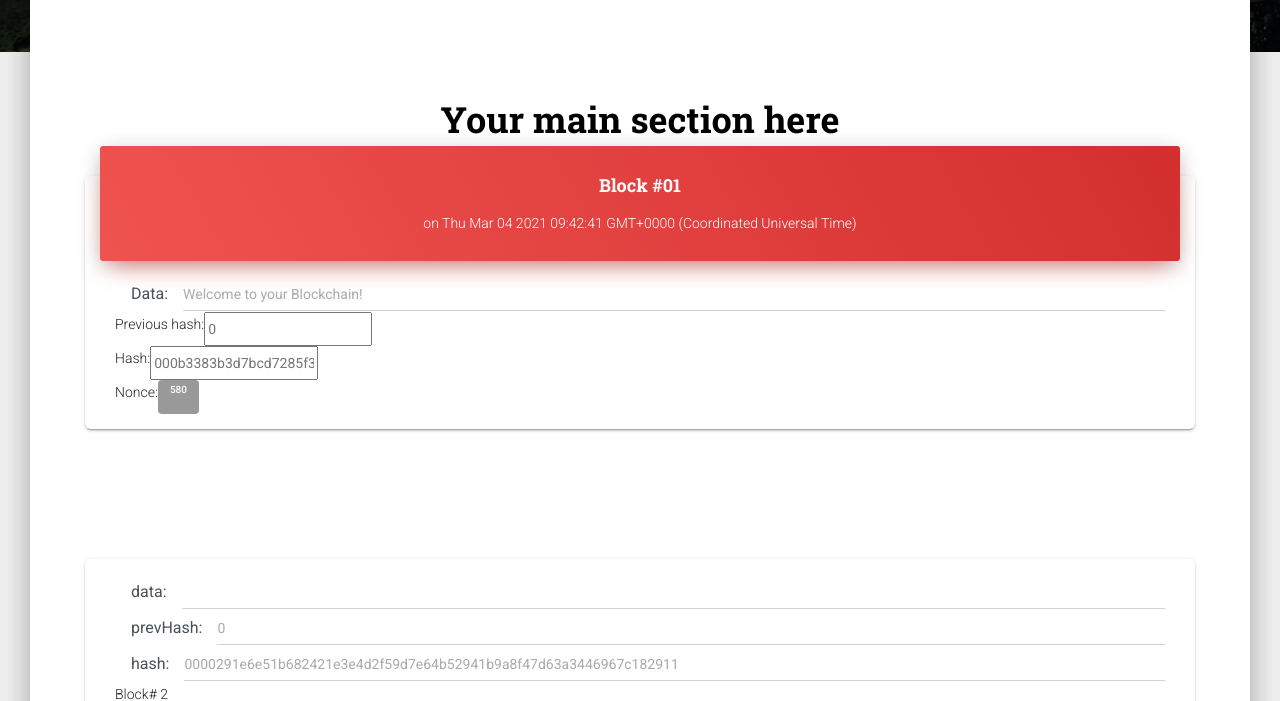
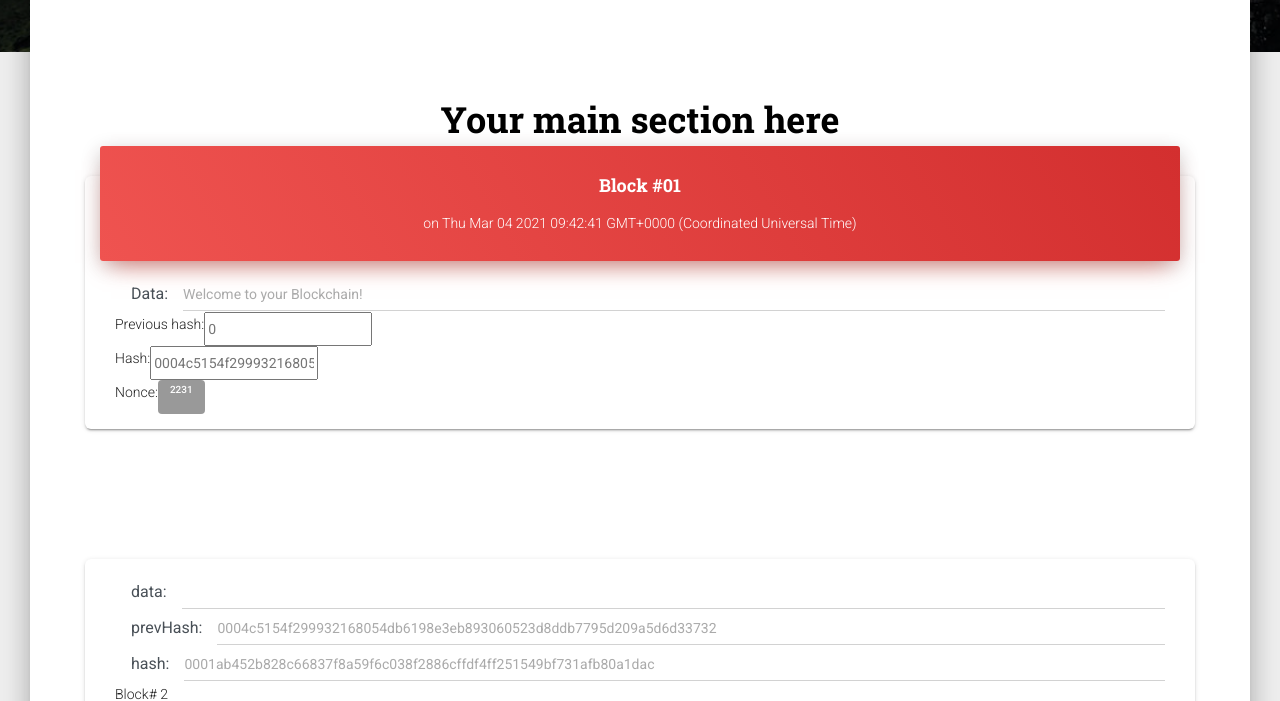
Before and after one commit to stevopritchard/Challenge-1-Blockchain, a website: page index.html in a window 1280 px wide. Both pictures are taken after a click on the button "NEW BLOCK". Shown: the part 748-1449 px from the top of the page. Drawn offline with Linux system fonts and the light colour scheme; some packages are replaced by stand-ins of ours.

Commit message:
Hash mutation callback onkeyup
Hash mutation now occurs for when block's data is changed. All successive blocks' hashes are appropriately updated.

```diff
--- a/Blockchain.js
+++ b/Blockchain.js
@@ -1,6 +1,3 @@
-// const Block = require('./Block')
-// const crypto = require('crypto')
-
 class Blockchain {
     constructor() {
         this.chain = [
@@ -24,8 +21,8 @@ class Blockchain {
 
     validHash(block){
         //this will update the hash of the current block if any of the block's values are changed
-        let {data, prevHash, hash, index, timestamp, nonce} = block
-        while (hash.substr(0,this.difficulty) !== "000") //this needs to be a variable length string
+        let {data, prevHash, hash, index, timestamp, nonce} = block;
+        while (hash.substr(0, this.difficulty) !== "000") //this needs to be a variable length string
         {
             hash = this.newHash(data, prevHash, index, timestamp, nonce)
             nonce++
@@ -35,19 +32,25 @@ class Blockchain {
         return block
     }
 
-    refreshHash() {
-        this.chain.forEach(block => {
-            let {data, prevHash, hash, index, timestamp, nonce} = block
-            while (hash.substr(0, this.difficulty) !== "000")
-            {
-                hash = sha256((data+prevHash+index+timestamp+nonce).toString())
-                nonce++
-                block.hash = hash
-                block.nonce = nonce
+    correctHash(chain) {
+        chain.forEach(this.validHash.bind(this));
+        return chain
+    }
+
+    refreshHash(index, newData) {
+        let excisedChain = this.chain.slice(index, this.chain.length)
+        let badHash
+        excisedChain.forEach((block, i) => {
+            let {prevHash, index, timestamp, nonce} = block
+            badHash = this.newHash(newData, prevHash, index, timestamp, nonce)
+            block.hash = badHash
+            if (excisedChain[i+1] !== undefined) {
+                excisedChain[i+1].prevHash = badHash
             }
-            return block
         });
-        return this.chain
+
+        console.log(excisedChain)
+        return excisedChain
     }
 
     get getChain() {
@@ -55,11 +58,11 @@ class Blockchain {
     }
 
     get nextBlock() { //consider making this a static function
-        this.refreshHash()
+        // this.correctHash(this.chain)
         let lastBlock = this.chain[this.chain.length-1];
         let newBlock = new Block (
                             "",
-                            lastBlock.prevHash,
+                            lastBlock.hash,
                             "",
                             this.chain[this.chain.length-1].index+1,
                             Block.newTimestamp(),
--- a/index.html
+++ b/index.html
@@ -18,18 +18,18 @@
     <script>
       let newBlockchain = new Blockchain()
       window.onload = function() {
-        newBlockchain.refreshHash()
-
+        newBlockchain.correctHash(newBlockchain.chain)
         document.getElementsByClassName("blockIndex")[0].innerHTML = "Block #"+newBlockchain.chain[0].index+1
         document.getElementsByClassName("blockdata")[0].placeholder = newBlockchain.chain[0].data
-        document.getElementsByClassName("prevHash")[0].placeholder = newBlockchain.chain[0].prevHash
-        document.getElementsByClassName("blockHash")[0].placeholder = newBlockchain.chain[0].hash
+        document.getElementsByClassName("blockprevHash")[0].placeholder = newBlockchain.chain[0].prevHash
+        document.getElementsByClassName("blockhash")[0].placeholder = newBlockchain.chain[0].hash
         document.getElementsByClassName("blockDate")[0].innerHTML = "on "+newBlockchain.chain[0].timestamp
         document.getElementsByClassName("nonce")[0].innerHTML = newBlockchain.chain[0].nonce
+
+        getClicked()
       }
 
       function addBlock(){
-        console.log(newBlockchain.chain)
         let currentBlock = newBlockchain.nextBlock[newBlockchain.chain.length-1]
 
         var container = document.getElementsByClassName("blockChainContainer")[0];
@@ -61,7 +61,7 @@
           inputGroup.appendChild(inputForm);
         }, currentBlock);
 
-        document.getElementsByClassName("blockdata")[newBlockchain.chain.length-1].placeholder = document.getElementById("newBlockData").value
+        document.getElementsByClassName("blockdata")[newBlockchain.chain.length-1].placeholder = document.getElementById("newData").value
 
         var blockInfo = document.createElement("div")
         blockInfo.className = "blockName"
@@ -70,12 +70,52 @@
         cardBody.appendChild(blockInfo)
         var timeStamp = document.createElement("p")
         timeStamp.className = "timestamp"
-        timeStamp.innerHTML = `create on: ${currentBlock.timestamp}`
+        timeStamp.innerHTML = `created: ${currentBlock.timestamp}`
         blockInfo.appendChild(timeStamp)
         var nonce = document.createElement("span")
         nonce.className = "badge badge-default nonce"
         cardBody.appendChild(nonce)
         nonce.innerHTML = currentBlock.nonce
+
+        // let hashForms = [...document.getElementsByClassName("blockhash")]
+        // console.log(hashForms[0].placeholder)
+        // hashForms.forEach(function(form, i) {
+        //   form.value = form.placeholder
+        //   console.log(form.value, form.placeholder)
+        // })
+        getClicked()
+      }
+
+      function getClicked() {
+        var inputs = [...document.getElementsByClassName("blockdata")];
+        var hashes = [...document.getElementsByClassName("blockhash")];
+        var prevHashes = [...document.getElementsByClassName("blockprevHash")];
+        for (var i = 0; i < inputs.length; i ++) {
+          (function(index){
+            console.log("1: "+index)
+            inputs[i].onkeyup = function(){
+              refreshedChain = newBlockchain.refreshHash(index, this.value)
+              console.log(refreshedChain)
+              console.log(index)
+              // hashes.forEach((hash, index) => {
+              //   console.log("2 :"+index+" "+i)
+              //   hash.value = refreshedChain[index].hash
+              // })
+              for (j = index; j < inputs.length; j++) {
+                console.log("2: index "+index+", j "+j+", i "+i)
+                hashes[j].value = refreshedChain[j-index].hash
+                prevHashes[j].value = refreshedChain[j-index].prevHash
+              }
+              // prevHashes.forEach((prevHash, index) => {
+              //   prevHash.value = refreshedChain[index].prevHash
+              // })
+            }
+          })(i)
+        }
+      }
+
+      function correctHash(index) {
+        newBlockchain.correctHash(index);
       }
     </script>
 	</head>
@@ -133,14 +173,14 @@
                 <div class="input-group-prepend">
                   <span class="input-group-text" id="basic-addon1">Data:</span>
                 </div>
-                <input type="text" class="form-control blockdata" placeholder=""></input>
+                <input type="text" class="form-control blockdata" placeholder="" ></input>
               </div>
 
               <div class="input-group">
-                <p>Previous hash: </p><input class="form control prevHash" type="text" placeholder="" readonly></input>
+                <p>Previous hash: </p><input class="form control blockprevHash" type="text" placeholder="" readonly></input>
               </div>
               <div class="input-group">
-                <p>Hash:</p><input class="form control blockHash" type="text" placeholder="" readonly></input>
+                <p>Hash:</p><input class="form control blockhash" type="text" placeholder="" readonly></input>
               </div>
               <div class="input-group">
                 <p>Nonce:</p><span class="badge badge-default nonce"></span>
@@ -154,7 +194,7 @@
           <div class="input-group-prepend">
             <span class="input-group-text">Data: </span>
           </div>
-          <input type="text" class="form-control" id="newBlockData" placeholder="">
+          <input type="text" class="form-control" id="newData" placeholder="">
         </div>
         <button class="btn btn-primary btn-small" onclick="addBlock()">New block</button>
       </div>
```
